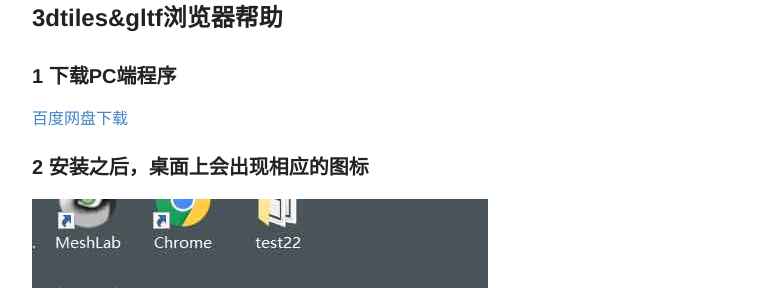
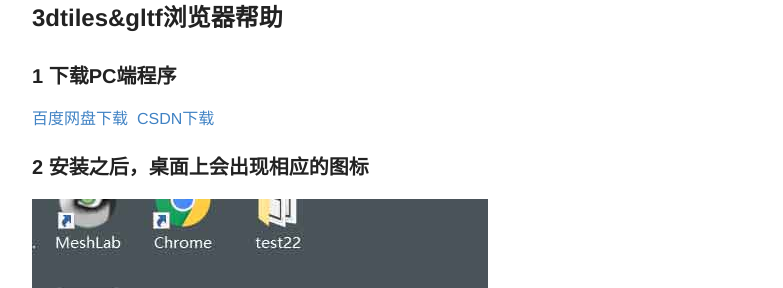
Before and after one commit to vtxf/czm6, a Jekyll site: the page built from t/18/3dtiles-explorer-help/index.md, in a window 1280 px wide and 900 px high. Shown: the part 163-451 px from the top of the window, without its empty margins (248-1031 px from the left). Built offline with Jekyll 4.4.1, drawn with Linux system fonts in a browser that asks for light colours; comment, search, counter and statistics services are not loaded.

Commit message:
增加下载链接

```diff
--- a/t/18/3dtiles-explorer-help/index.md
+++ b/t/18/3dtiles-explorer-help/index.md
@@ -4,7 +4,8 @@ title: 3dtiles&gltf浏览器帮助
 ---
 
 ## 1 下载PC端程序
-<a href="https://pan.baidu.com/s/1Uat3DtH9cf79K4bLZGiZAA" target="blank">百度网盘下载</a>
+<a target="blank" href="https://pan.baidu.com/s/1Uat3DtH9cf79K4bLZGiZAA">百度网盘下载</a>&nbsp;
+<a target="blank" href="https://download.csdn.net/download/xiaofeii/10585026">CSDN下载</a>
 
 ## 2 安装之后，桌面上会出现相应的图标
 ![](images/20180805191139.jpg)
```
